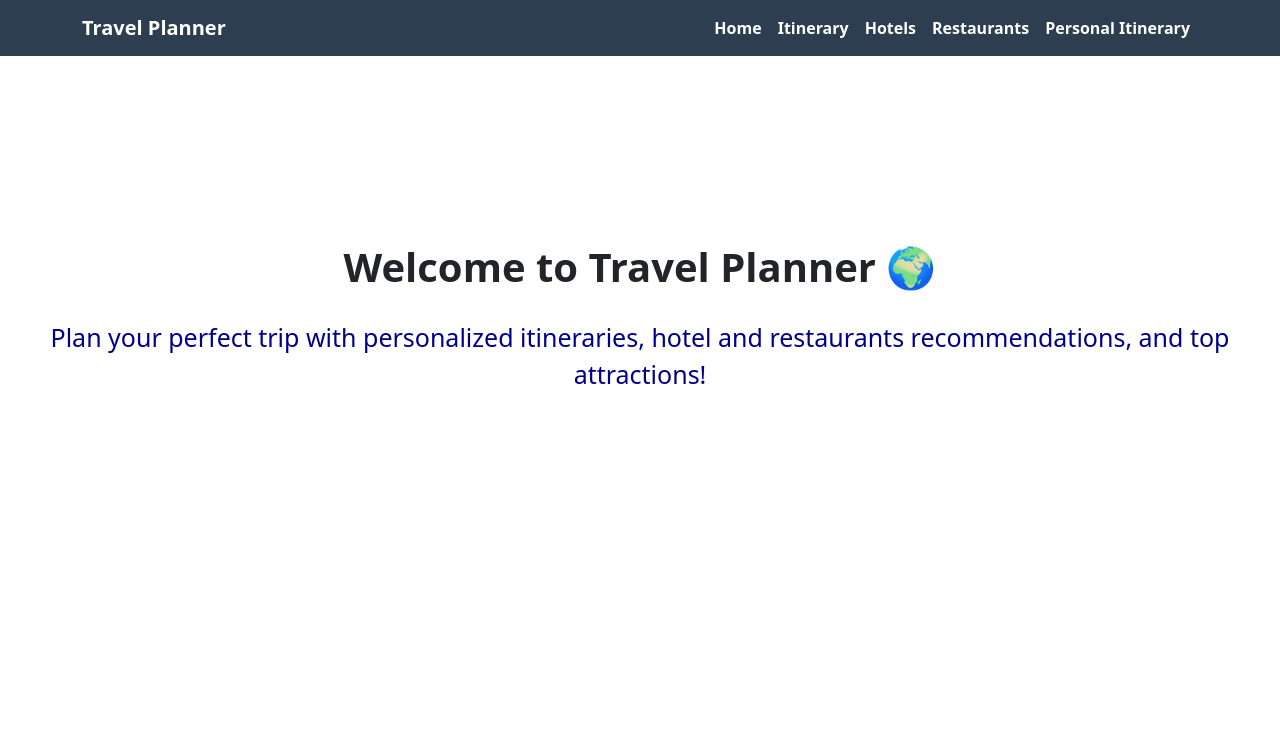
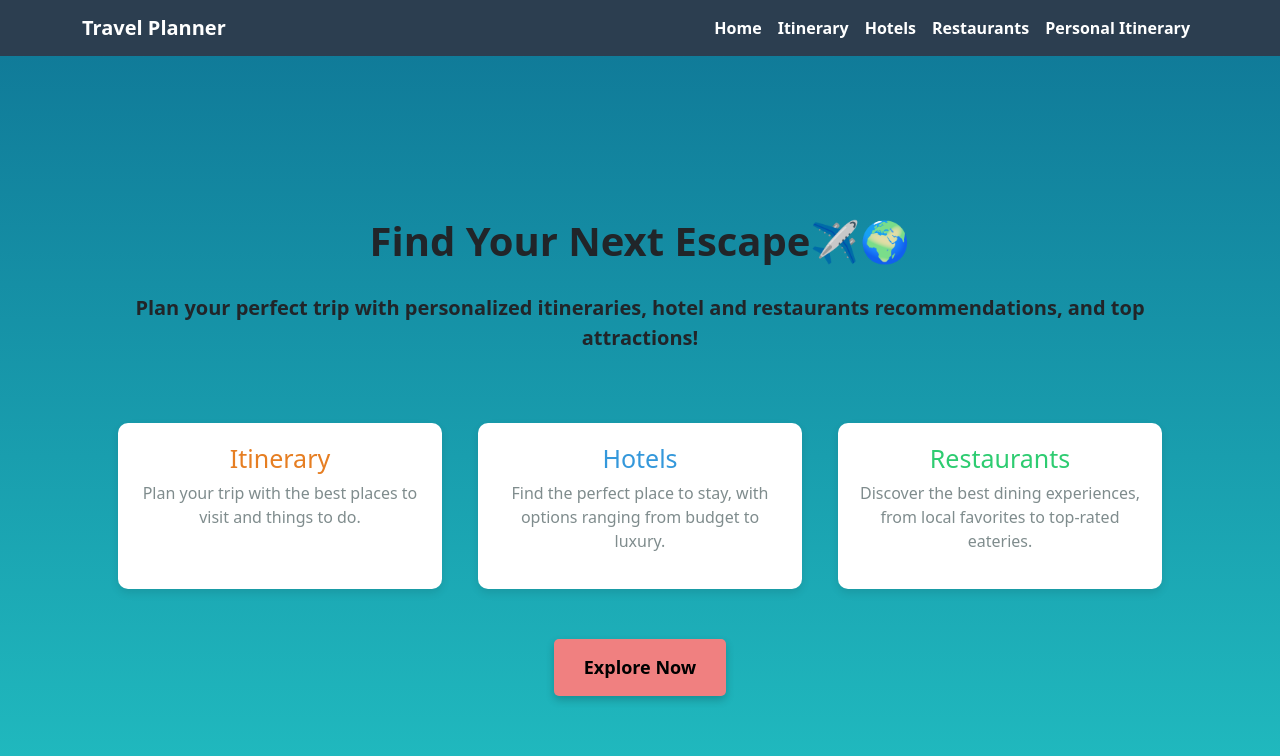
Before and after one commit to Srivashinie/Travel-Planner, a React (Create React App) app in the folder client/: page / in a window 1280 px wide. Shown: the top 756 px of the page. Built offline with nearby package versions, Linux system fonts and the light colour scheme.

Commit message:
Added Style changes to Home and Hotel page

```diff
--- a/client/src/pages/Home.js
+++ b/client/src/pages/Home.js
@@ -1,24 +1,112 @@
 import React from "react";
+import { useNavigate } from "react-router-dom";
 
 const Home = ({ title }) => {
+  const navigate = useNavigate();
+
   return (
     <div
       style={{
         display: "flex",
         justifyContent: "center",
         alignItems: "center",
-        minHeight: "70vh",
+        height: "100vh",
+        width: "100vw",
         textAlign: "center",
         flexDirection: "column",
+        background:
+          "linear-gradient(0deg, rgba(34,193,195,1) 0%, rgb(16, 123, 153)  100%)",
       }}
     >
-      <h1>
-        <strong>Welcome to Travel Planner 🌍</strong>
-      </h1>
-      <p style={{ fontSize: "25px", color: "darkblue", padding: "20px" }}>
-        Plan your perfect trip with personalized itineraries, hotel and
-        restaurants recommendations, and top attractions!
-      </p>
+      <div style={{ padding: "100px" }}>
+        <h1>
+          <strong>Find Your Next Escape✈️🌍</strong>
+        </h1>
+        <p
+          style={{
+            fontSize: "20px",
+            color: "#rgba(52, 4, 102, 0.1)",
+            padding: "20px",
+            marginBottom: "30px",
+            fontWeight: "bold",
+          }}
+        >
+          Plan your perfect trip with personalized itineraries, hotel and
+          restaurants recommendations, and top attractions!
+        </p>
+
+        <div
+          style={{
+            display: "flex",
+            justifyContent: "space-around",
+            width: "100%",
+            maxWidth: "1200px",
+            marginTop: "50px",
+          }}
+        >
+          <div
+            style={{
+              backgroundColor: "#ffffff",
+              padding: "20px",
+              borderRadius: "10px",
+              boxShadow: "0 4px 8px rgba(0, 0, 0, 0.1)",
+              width: "30%",
+            }}
+          >
+            <h2 style={{ color: "#e67e22", fontSize: "25px" }}>Itinerary</h2>
+            <p style={{ color: "#7f8c8d" }}>
+              Plan your trip with the best places to visit and things to do.
+            </p>
+          </div>
+          <div
+            style={{
+              backgroundColor: "#ffffff",
+              padding: "20px",
+              borderRadius: "10px",
+              boxShadow: "0 4px 8px rgba(0, 0, 0, 0.1)",
+              width: "30%",
+            }}
+          >
+            <h2 style={{ color: "#3498db", fontSize: "25px" }}>Hotels</h2>
+            <p style={{ color: "#7f8c8d" }}>
+              Find the perfect place to stay, with options ranging from budget
+              to luxury.
+            </p>
+          </div>
+          <div
+            style={{
+              backgroundColor: "#ffffff",
+              padding: "20px",
+              borderRadius: "10px",
+              boxShadow: "0 4px 8px rgba(0, 0, 0, 0.1)",
+              width: "30%",
+            }}
+          >
+            <h2 style={{ color: "#2ecc71", fontSize: "25px" }}>Restaurants</h2>
+            <p style={{ color: "#7f8c8d" }}>
+              Discover the best dining experiences, from local favorites to
+              top-rated eateries.
+            </p>
+          </div>
+        </div>
+        <button
+          onClick={() => navigate("/itin")}
+          style={{
+            marginTop: "50px",
+            padding: "15px 30px",
+            fontSize: "18px",
+            fontWeight: "bold",
+            color: "black",
+            backgroundColor: "lightcoral",
+            border: "none",
+            borderRadius: "5px",
+            cursor: "pointer",
+            boxShadow: "0px 4px 8px rgba(0,0,0,0.2)",
+          }}
+        >
+          Explore Now
+        </button>
+      </div>
     </div>
   );
 };
--- a/client/src/pages/Hotels.js
+++ b/client/src/pages/Hotels.js
@@ -80,7 +80,7 @@ const Hotels = () => {
   return (
     <div className="hotels-container">
       <div className="form-box">
-        <h2 style={{ fontSize: "30px" }}>
+        <h2>
           <strong>EXPLORE HOTELS</strong>
         </h2>
         <div className="search-box">
@@ -129,7 +129,7 @@ const Hotels = () => {
                   margin: "5px",
                   padding: "5px",
                   width: "150px",
-                  fontSize: "16px",
+                  fontSize: "15px",
                   border: "1px solid lightgray",
                   height: "40px",
                   fontFamily: "Arial, sans-serif",
@@ -157,7 +157,7 @@ const Hotels = () => {
                   margin: "5px",
                   padding: "8px",
                   width: "150px",
-                  fontSize: "17px",
+                  fontSize: "15px",
                   border: "1px solid lightgray",
                   height: "40px",
                   color: "black",
--- a/client/src/style.css
+++ b/client/src/style.css
@@ -358,7 +358,7 @@ ul li {
   text-align: center;
   background-color: white;
   border: 1px solid white;
-  margin: 5px;
+  /*margin: 5px;*/
   margin-left: 350px;
   margin-right: 350px;
   box-shadow: 0 4px 8px rgba(0, 0, 0, 0.2);
@@ -366,10 +366,22 @@ ul li {
   font-family: Arial, sans-serif;
 }
 
+.hotels-container {
+  background: linear-gradient(
+    0deg,
+    rgba(34, 193, 195, 1) 0%,
+    rgb(14, 113, 140) 100%
+  );
+  height: 300vh;
+  width: 100vw;
+  margin-top: 0;
+}
+
 .hotels-container h2 {
   color: darkblue;
   padding: 8px;
   font-family: Arial, sans-serif;
+  font-size: 30px;
 }
 
 .search-box {
@@ -416,8 +428,9 @@ ul li {
 .hotels-list p {
   margin: 20px 0;
   padding: 5px 0;
-  color: rgb(9, 152, 241);
+  color: black;
   display: "flex";
+  font-size: 18px;
 }
 
 /* Card layout for hotels */
```
